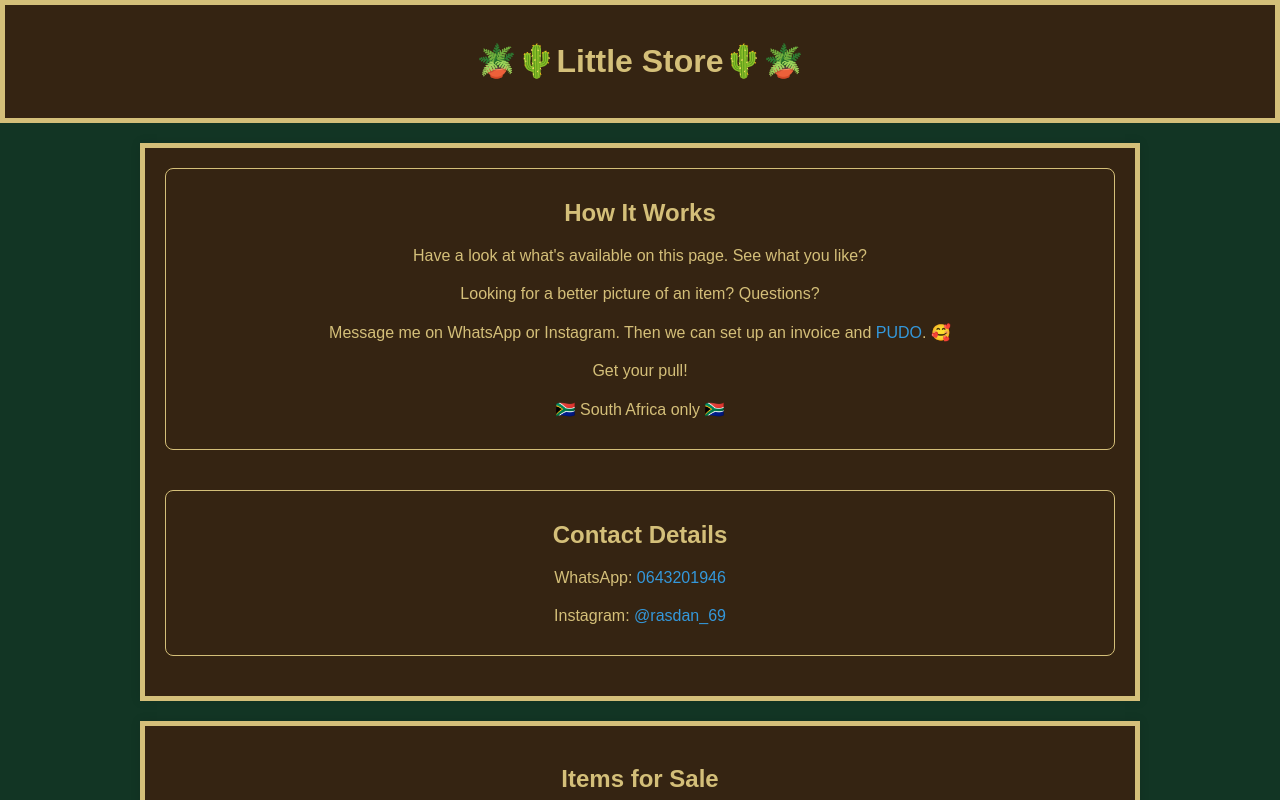
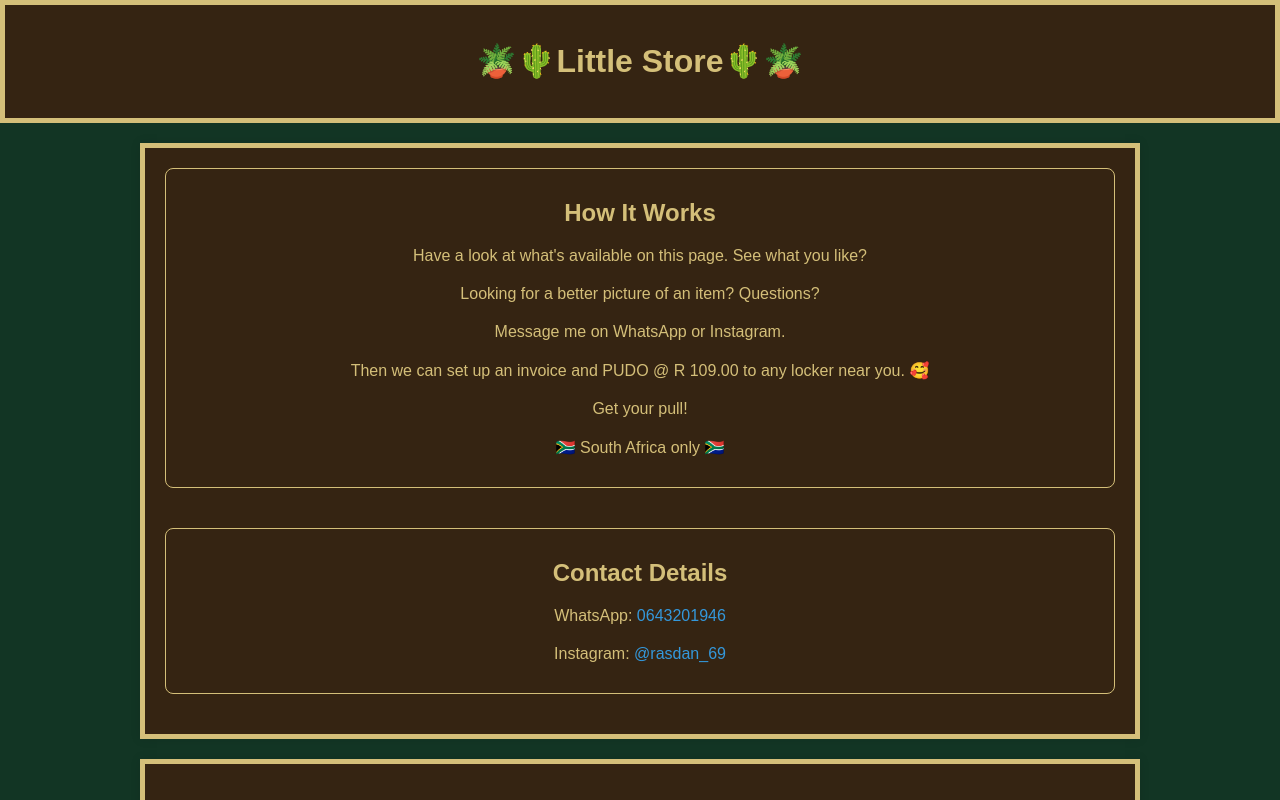
Before and after one commit to Jethro690/rasdan_react, a React (Create React App) app: page / in a window 1280 px wide. Shown: the top 800 px of the page. Built offline with nearby package versions, Linux system fonts and the light colour scheme.

Commit message:
Changed wording added explicit price for Pudo

```diff
--- a/src/components/HowItWorks.js
+++ b/src/components/HowItWorks.js
@@ -8,7 +8,8 @@ function HowItWorks() {
             <ul>
                 <li>Have a look at what's available on this page. See what you like?</li>
                 <li>Looking for a better picture of an item? Questions?</li>
-                <li>Message me on WhatsApp or Instagram. Then we can set up an invoice and<a href="https://www.pudo.co.za/show-me-the-moola.php" target="_blank" rel="noopener noreferrer"> PUDO</a>. 🥰</li>
+                <li>Message me on WhatsApp or Instagram. </li>
+                <li>Then we can set up an invoice and PUDO @ R 109.00 to any locker near you. 🥰</li>
                 <li>Get your pull!</li>
                 <li>🇿🇦 South Africa only 🇿🇦</li>
             </ul>
```
